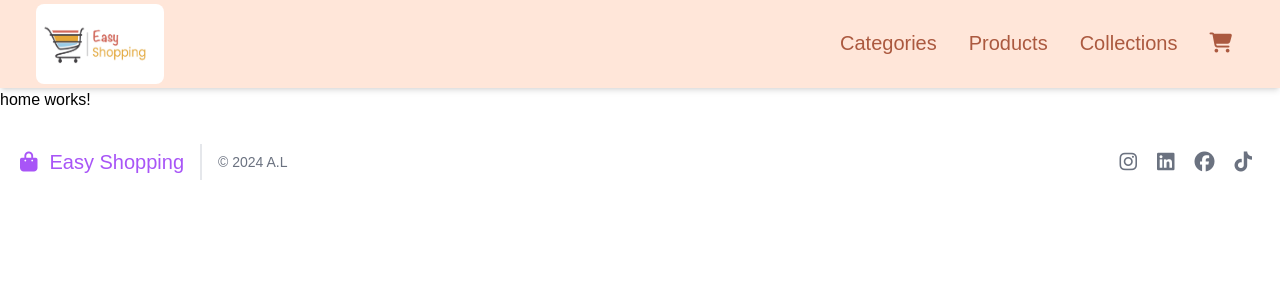
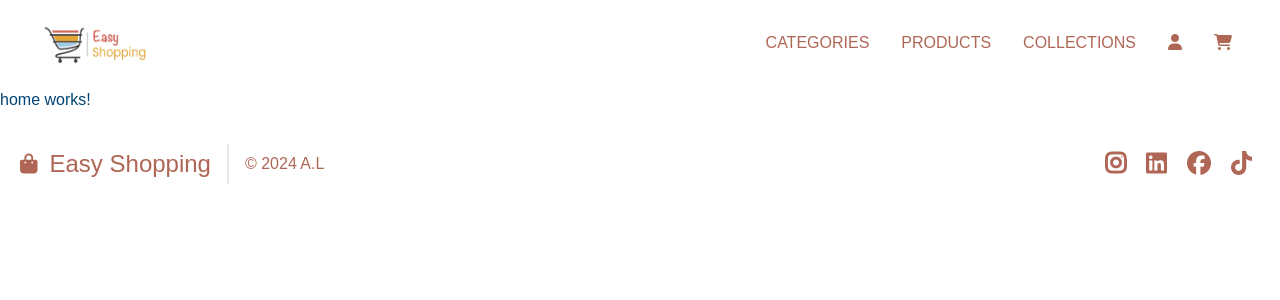
Before and after one commit to AnthonyLadon/e-commerce_MEAN-stack, an Angular app in the folder frontend/e-commerce/: page / in a window 1280 px wide. Shown: the top 300 px of the page. Built offline with nearby package versions, Linux system fonts and the light colour scheme.

Commit message:
header & footer style -> colors

```diff
--- a/frontend/e-commerce/src/app/shared/footer/footer.component.html
+++ b/frontend/e-commerce/src/app/shared/footer/footer.component.html
@@ -5,27 +5,35 @@
     <a
       class="flex title-font font-medium items-center md:justify-start justify-center text-gray-900"
     >
-      <i class="fa-solid fa-shopping-bag text-xl text-purple-500"></i>
-      <span class="ml-3 text-xl text-purple-500">Easy Shopping</span>
+      <i class="fa-solid fa-shopping-bag text-xl text-ambre-200"></i>
+      <span class="ml-3 text-2xl text-ambre-200">Easy Shopping</span>
     </a>
     <p
-      class="text-sm text-gray-500 sm:ml-4 sm:pl-4 sm:border-l-2 sm:border-gray-200 sm:py-2 sm:mt-0 mt-4"
+      class="text-md text-ambre-200 hover:text-terraCotta-300 sm:ml-4 sm:pl-4 sm:border-l-2 sm:border-gray-200 sm:py-2 sm:mt-0 mt-4"
     >
       <a href="https://anthonyladon.com" target="_blank">© 2024 A.L </a>
     </p>
     <span
-      class="inline-flex sm:ml-auto sm:mt-0 mt-4 justify-center sm:justify-start"
+      class="inline-flex sm:ml-auto sm:mt-0 mt-4 justify-center sm:justify-start text-2xl"
     >
-      <a href="#" class="text-gray-500 text-xl hover:text-purple-500 mr-2"
-        ><i class="fab fa-instagram"></i
+      <a
+        href="#"
+        class="ml-3 mr-2 text-ambre-200 hover:text-terraCotta-300 duration-200 cursor-pointer"
+        ><i class="fab fa-solid fa-instagram"></i
       ></a>
-      <a href="#" class="ml-3 text-gray-500 text-xl hover:text-purple-500 mr-2"
+      <a
+        href="#"
+        class="ml-3 mr-2 text-ambre-200 hover:text-terraCotta-300 duration-200 cursor-pointer"
         ><i class="fab fa-linkedin"></i
       ></a>
-      <a href="#" class="ml-3 text-gray-500 text-xl hover:text-purple-500 mr-2"
+      <a
+        href="#"
+        class="ml-3 mr-2 text-ambre-200 hover:text-terraCotta-300 duration-200 cursor-pointer"
         ><i class="fab fa-facebook"></i
       ></a>
-      <a href="#" class="ml-3 text-gray-500 text-xl hover:text-purple-500 mr-2"
+      <a
+        href="#"
+        class="ml-3 mr-2 text-ambre-200 hover:text-terraCotta-300 duration-200 cursor-pointer"
         ><i class="fab fa-tiktok"></i
       ></a>
     </span>
--- a/frontend/e-commerce/src/app/shared/header/header.component.html
+++ b/frontend/e-commerce/src/app/shared/header/header.component.html
@@ -1,5 +1,5 @@
 <div
-  class="header sticky top-0 bg-sable-100 shadow-md shadow-gray-150 flex items-center justify-between px-8 py-02"
+  class="header sticky top-0 bg-transparent flex items-center justify-between px-8 py-02"
 >
   <!-- logo -->
   <a routerLink="/">
@@ -13,7 +13,7 @@
   <div class="block lg:hidden" (click)="ToggleMenu()">
     <button id="toggleButton" class="focus:outline-none">
       <svg
-        class="h-8 p-1 hover:text-purple-500 duration-200"
+        class="h-8 p-1 text-amber-800 active:text-amber-500 duration-100"
         aria-hidden="true"
         focusable="false"
         data-prefix="fas"
@@ -29,27 +29,34 @@
       </svg>
     </button>
   </div>
+  <!-- End: hamburger button -->
 
   <!-- navigation -->
-  <nav class="nav text-purple-950 text-lg lg:flex hidden">
+  <nav class="nav uppercase lg:flex hidden">
     <ul class="flex items-center">
       <li
-        class="p-4 text-xl border-transparent border-b-2 text-ambre-300 border-opacity-0 hover:text-ambre-500 hover:border-b-2 hover:border-ambre-500 duration-200 cursor-pointer active"
+        class="p-4 border-transparent border-b-2 text-ambre-200 border-opacity-0 hover:text-ambre-400 hover:border-b-2 hover:border-ambre-200 duration-200 cursor-pointer"
       >
         <a routerLink="/">Categories</a>
       </li>
       <li
-        class="p-4 text-xl border-transparent border-b-2 text-ambre-300 border-opacity-0 hover:text-ambre-500 hover:border-b-2 hover:border-ambre-500 duration-200 cursor-pointer active"
+        class="p-4 border-transparent border-b-2 text-ambre-200 border-opacity-0 hover:text-ambre-400 hover:border-b-2 hover:border-ambre-200 duration-200 cursor-pointer"
       >
         <a routerLink="/">Products</a>
       </li>
       <li
-        class="p-4 text-xl border-transparent border-b-2 text-ambre-300 border-opacity-0 hover:text-ambre-500 hover:border-b-2 hover:border-ambre-500 duration-200 cursor-pointer active"
+        class="p-4 border-transparent border-b-2 text-ambre-200 border-opacity-0 hover:text-ambre-400 hover:border-b-2 hover:border-ambre-200 duration-200 cursor-pointer"
       >
         <a routerLink="/">Collections</a>
       </li>
+
       <li
-        class="p-4 text-xl border-transparent border-b-2 text-ambre-300 border-opacity-0 hover:text-ambre-500 hover:border-b-2 hover:border-ambre-500 duration-200 cursor-pointer active"
+        class="p-4 border-transparent border-b-2 text-ambre-200 border-opacity-0 hover:text-ambre-400 hover:border-b-2 hover:border-ambre-200 duration-200 cursor-pointer"
+      >
+        <a routerLink="/"><i class="fa-solid fa-user"></i></a>
+      </li>
+      <li
+        class="p-4 border-transparent border-b-2 text-ambre-200 border-opacity-0 hover:text-ambre-400 hover:border-b-2 hover:border-ambre-200 duration-200 cursor-pointer"
       >
         <a routerLink="/"><i class="fa-solid fa-cart-shopping"></i></a>
       </li>
@@ -60,30 +67,31 @@
 <!-- Mobile navigation -->
 <div class="lg:hidden">
   <div
-    class="h-auto hidden w-full text-purple-950 absolute z-auto"
+    class="h-auto hidden uppercase w-full text-purple-950 absolute z-auto"
     id="menu-mobile"
   >
     <ul class="flex w-full items-center flex-col">
       <li
-        class="w-full p-4 cursor-pointer bg-orange-50 hover:bg-stone-50 hover:text-purple-500 duration-200"
+        class="w-full p-4 bg-sable-50 hover:bg-sable-100 text-ocean-400 border-opacity-0 cursor-pointer active duration-100"
       >
         <a routerLink="/">Categories</a>
       </li>
       <li
-        class="w-full p-4 cursor-pointer bg-orange-50 hover:bg-stone-50 hover:text-purple-500 duration-200"
+        class="w-full p-4 bg-sable-50 hover:bg-sable-100 text-ocean-400 border-opacity-0 cursor-pointer active duration-100"
       >
         <a routerLink="/">Products</a>
       </li>
       <li
-        class="w-full p-4 cursor-pointer bg-orange-50 hover:bg-stone-50 hover:text-purple-500 duration-200"
+        class="w-full p-4 bg-sable-50 hover:bg-sable-100 text-ocean-400 border-opacity-0 cursor-pointer active duration-100"
       >
         <a routerLink="/">Collections</a>
       </li>
       <li
-        class="w-full p-4 cursor-pointer bg-orange-50 hover:bg-stone-50 hover:text-purple-500 duration-200"
+        class="w-full p-4 bg-sable-50 hover:bg-sable-100 text-ocean-400 border-opacity-0 cursor-pointer active duration-100"
       >
         <a routerLink="/"><i class="fa-solid fa-cart-shopping"></i></a>
       </li>
     </ul>
   </div>
+  <!-- End: Mobile navigation -->
 </div>
--- a/frontend/e-commerce/src/styles.css
+++ b/frontend/e-commerce/src/styles.css
@@ -9,4 +9,5 @@ body {
   font-family: "Sarabun", sans-serif;
   font-weight: 400;
   font-style: normal;
+  color: #004475;
 }
```
